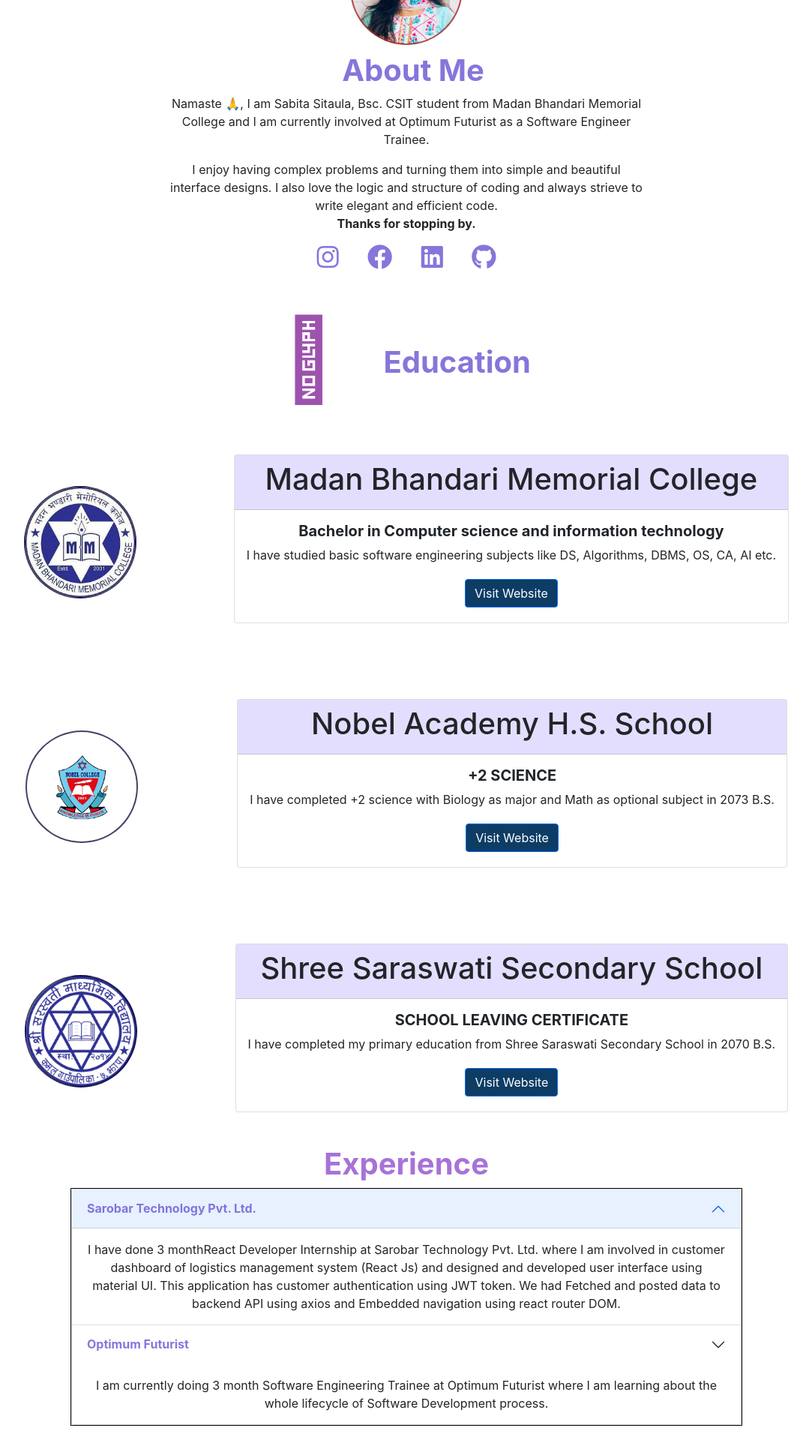
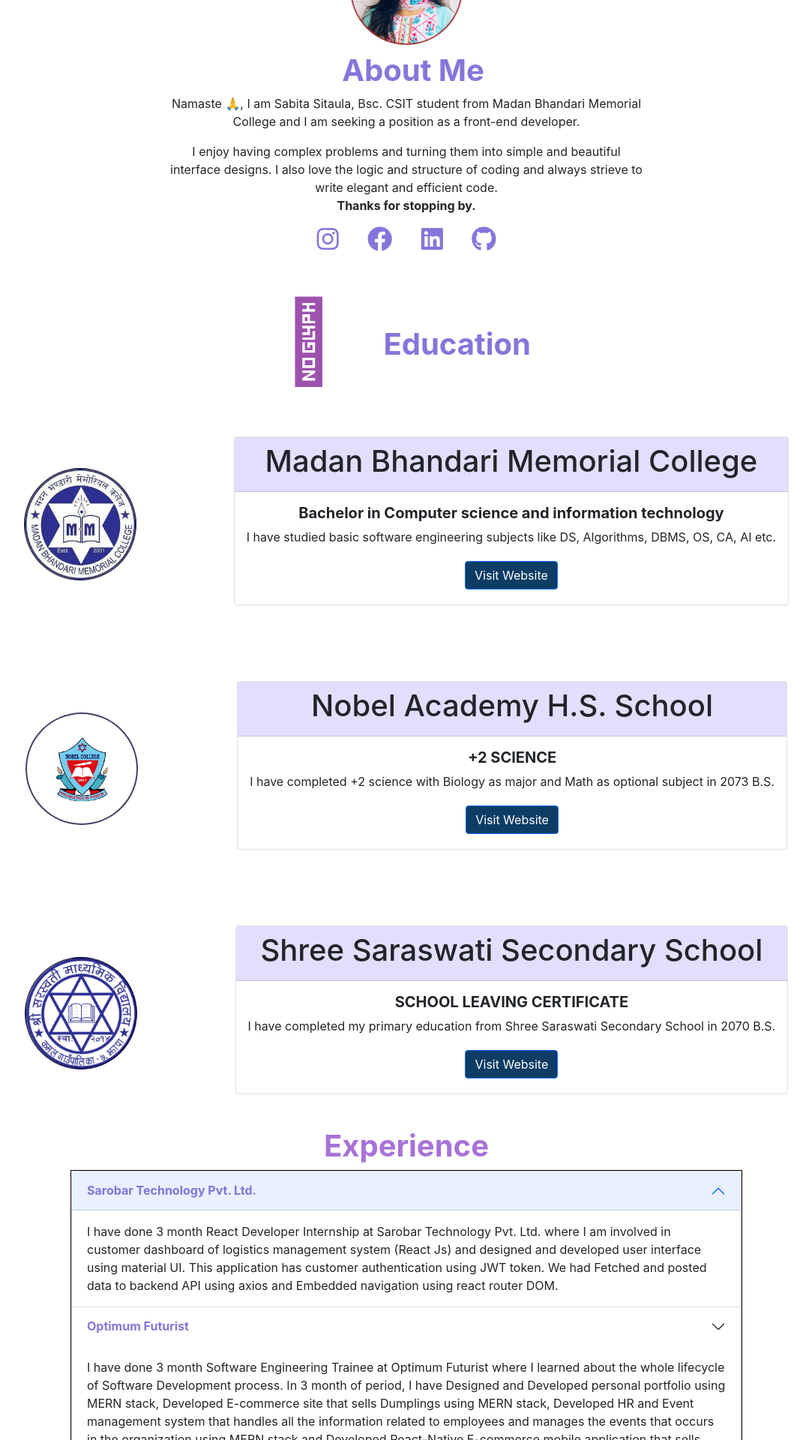
Before and after one commit to sabitasitaula/Portfolio, a React (Create React App) app: page /project in a window 1280 px wide. Shown: the part 920-2840 px from the top of the page at 75% size, without its empty margins (98-1181 px from the left). Built offline with nearby package versions, Linux system fonts and the light colour scheme.

Commit message:
Changes in content of portfolio

```diff
--- a/src/components/Common/Accordion.jsx
+++ b/src/components/Common/Accordion.jsx
@@ -22,7 +22,9 @@ const Accordion = ({ header1, description1, header2, description2 }) => {
             className="accordion-collapse collapse show"
             aria-labelledby="headingOne"
           >
-            <div className="accordion-body">{description1}</div>
+            <div className="accordion-body" style={{ textAlign: "left" }}>
+              {description1}
+            </div>
           </div>
         </div>
         <div className="accordion-item">
@@ -43,7 +45,9 @@ const Accordion = ({ header1, description1, header2, description2 }) => {
             className="accordion-collapse collapse show"
             aria-labelledby="headingTwo"
           >
-            <div className="accordion-body">{description2}</div>
+            <div className="accordion-body" style={{ textAlign: "left" }}>
+              {description2}
+            </div>
           </div>
         </div>
       </div>
--- a/src/components/Common/Card.jsx
+++ b/src/components/Common/Card.jsx
@@ -1,18 +1,30 @@
-import React from 'react'
+import React from "react";
 
-const Card = ({imageUrl,altText,cardTitle,cardText,gitUrl}) => {
+const Card = ({ imageUrl, altText, cardTitle, cardText, gitUrl }) => {
   return (
     <div>
-          <div className="card" style={{width: "18rem"}}>
+      <div
+        className="card"
+        style={{
+          width: "18rem",
+        }}
+      >
         <img src={imageUrl} className="card-img-top" alt={altText} />
         <div className="card-body">
           <h5 className="card-title">{cardTitle}</h5>
           <p className="card-text">{new Date(cardText).toDateString()}</p>
-                  <a href={gitUrl} className="btn btn-primary" target="_blank" rel='noreferrer'>Goto Code</a>
+          <a
+            href={gitUrl}
+            className="btn btn-primary"
+            target="_blank"
+            rel="noreferrer"
+          >
+            Goto Code
+          </a>
         </div>
       </div>
     </div>
-  )
-}
+  );
+};
 
-export default Card
+export default Card;
--- a/src/pages/About/About.jsx
+++ b/src/pages/About/About.jsx
@@ -12,10 +12,13 @@ const About = () => {
         <div className="aboutImage"></div>
         <h1>About Me</h1>
         <p>
-          Namaste 🙏, I am Sabita Sitaula, Bsc. CSIT student from Madan Bhandari Memorial College and I am currently involved at Optimum Futurist as a   Software Engineer Trainee.
+          Namaste 🙏, I am Sabita Sitaula, Bsc. CSIT student from Madan Bhandari
+          Memorial College and I am seeking a position as a front-end developer.
         </p>
         <p>
-          I enjoy having complex problems and turning them into simple and beautiful interface designs. I also love the logic and structure of coding and always strieve to write elegant and efficient code.
+          I enjoy having complex problems and turning them into simple and
+          beautiful interface designs. I also love the logic and structure of
+          coding and always strieve to write elegant and efficient code.
           <br />
           <span>Thanks for stopping by.</span>
         </p>
@@ -84,7 +87,7 @@ const About = () => {
         <div className="accordionClass">
           <Accordion
             header1="Sarobar Technology Pvt. Ltd."
-            description1="I have done 3 monthReact Developer Internship at Sarobar
+            description1="I have done 3 month React Developer Internship at Sarobar
               Technology Pvt. Ltd. where I am involved in customer dashboard of
               logistics management system (React Js) and designed and developed
               user interface using material UI. This application has customer
@@ -92,9 +95,9 @@ const About = () => {
               backend API using axios and Embedded navigation using react router
               DOM."
             header2="Optimum Futurist"
-            description2="I am currently doing 3 month Software Engineering Trainee at
-              Optimum Futurist where I am learning about the whole lifecycle of
-              Software Development process."
+            description2="I have done 3 month Software Engineering Trainee at
+              Optimum Futurist where I learned about the whole lifecycle of
+              Software Development process. In 3 month of period, I have Designed and Developed personal portfolio using MERN stack, Developed E-commerce site that sells Dumplings using MERN stack, Developed HR and Event management system that handles all the information related to employees and manages the events that occurs in the organization using MERN stack and Developed React-Native E-commerce mobile application that sells Dumplings"
           />
         </div>
       </div>
```
Lines whose indentation alone changed are shown as unchanged.
